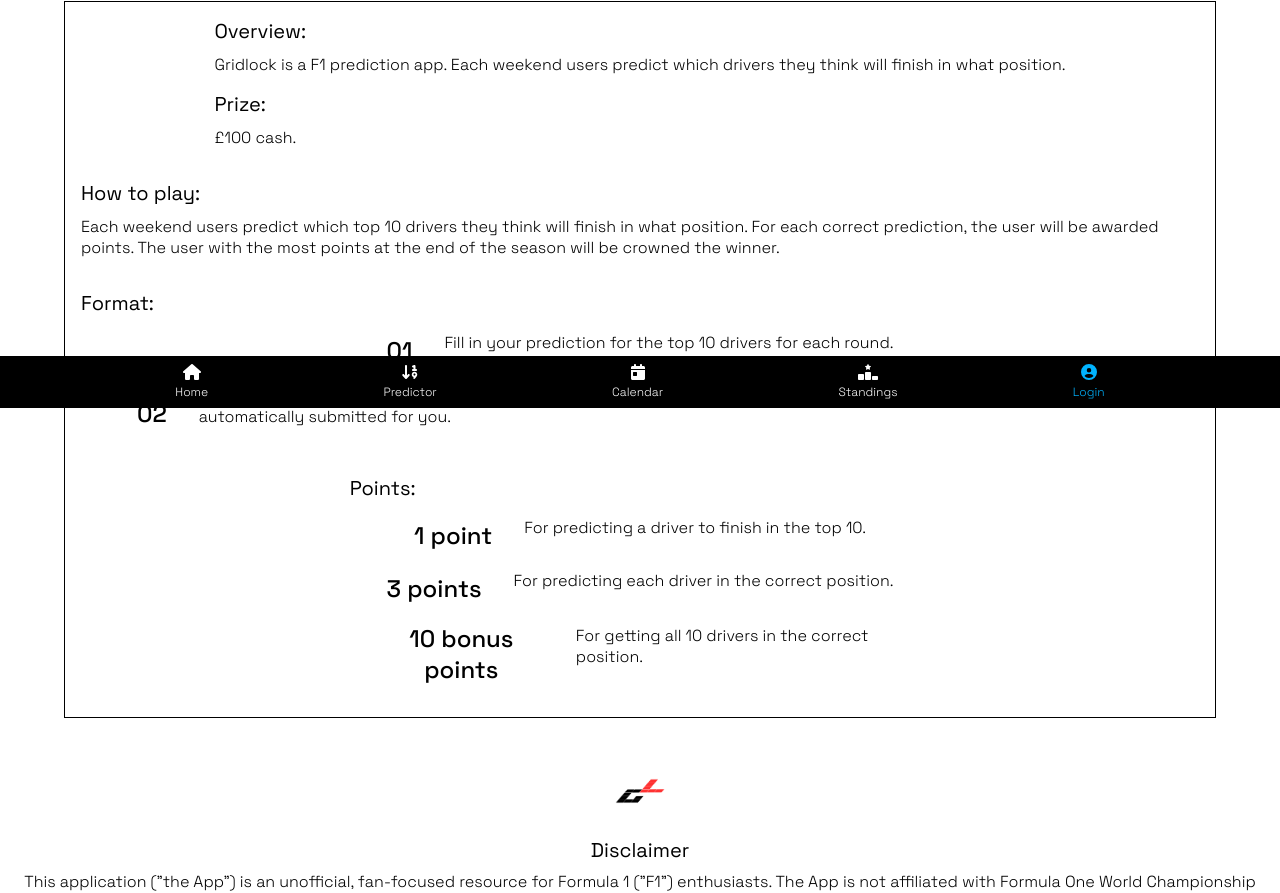
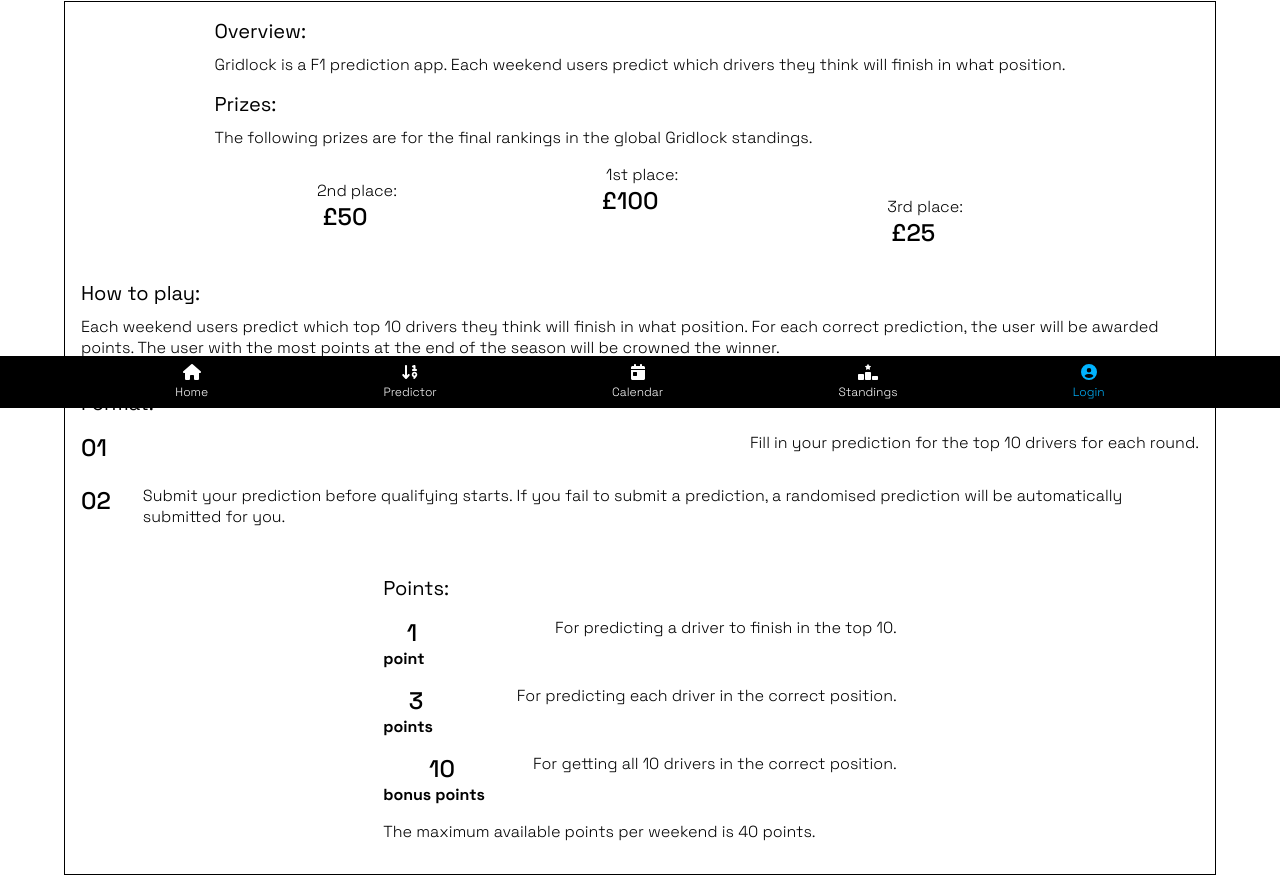
Before and after one commit to m0lts/gridlock_uk, a React (Vite) app: page /account in a window 1280 px wide. Shown: the part 392-1285 px from the top of the page. Built offline with nearby package versions, Linux system fonts and the light colour scheme.

Commit message:
Added prizes and appended points information

```diff
--- a/src/components/HowToPlay/HowToPlay.jsx
+++ b/src/components/HowToPlay/HowToPlay.jsx
@@ -14,8 +14,13 @@
                 <div className="sec1">
                     <h3>Overview:</h3>
                     <p>Gridlock is a F1 prediction app. Each weekend users predict which drivers they think will finish in what position.</p>
-                    <h3>Prize:</h3>
-                    <p>£100 cash.</p>
+                    <h3>Prizes:</h3>
+                    <p>The following prizes are for the final rankings in the global Gridlock standings.</p>
+                    <div className="prizes">
+                        <p className='prize'>2nd place: <span>£50</span></p>
+                        <p className='prize'>1st place: <span>£100</span></p>
+                        <p className='prize'>3rd place: <span>£25</span></p>
+                    </div>
                 </div>
                 <div className="sec2">
                     <h3>How to play:</h3>
@@ -35,17 +40,18 @@
                 <div className="sec4">
                     <h3>Points:</h3>
                     <div className="grid">
-                        <h1>1 point</h1>
+                        <h1>1 <span>point</span></h1>
                         <p>For predicting a driver to finish in the top 10.</p>
                     </div>
                     <div className="grid">
-                        <h1>3 points</h1>
+                        <h1>3 <span>points</span></h1>
                         <p>For predicting each driver in the correct position.</p>
                     </div>
                     <div className="grid">
-                        <h1>10 bonus points</h1>
+                        <h1>10 <span>bonus points</span></h1>
                         <p>For getting all 10 drivers in the correct position.</p>
                     </div>
+                    <p>The maximum available points per weekend is 40 points.</p>
                 </div>
             </div>
         </section>
--- a/src/components/HowToPlay/how-to-play.styles.css
+++ b/src/components/HowToPlay/how-to-play.styles.css
@@ -17,14 +17,45 @@
     border: 1px solid var(--white);
 }
 .how-to-play .info .grid {
-    max-width:90%;
     margin: 1em auto;
     gap:2em;
     display: flex;
-    align-items: center;
-    justify-content: center;
+    align-items: flex-start;
+    justify-content: space-between;
 }
 .how-to-play .info .grid h1 {
     font-size: 1.5em;
     text-align: center;
+    display: flex;
+    flex-direction: column;
+    align-items: center;
+    justify-content: center;
 }
+.how-to-play .info .grid h1 span {
+    font-size: 1rem;
+}
+
+.how-to-play .info .prizes {
+    display: flex;
+    justify-content: space-around;
+    height:100px;
+}
+.how-to-play .info .prizes .prize:nth-child(1) {
+    align-self: center;
+}
+.how-to-play .info .prizes .prize:nth-child(2) {
+    align-self: flex-start;
+}
+.how-to-play .info .prizes .prize:nth-child(3) {
+    align-self: flex-end;
+}
+.how-to-play .info .prizes .prize {
+    display: flex;
+    flex-direction: column;
+    align-items: center;
+    justify-content: center;
+}
+.how-to-play .info .prizes .prize span {
+    font-weight: 500;
+    font-size: 1.5rem;
+}
```
